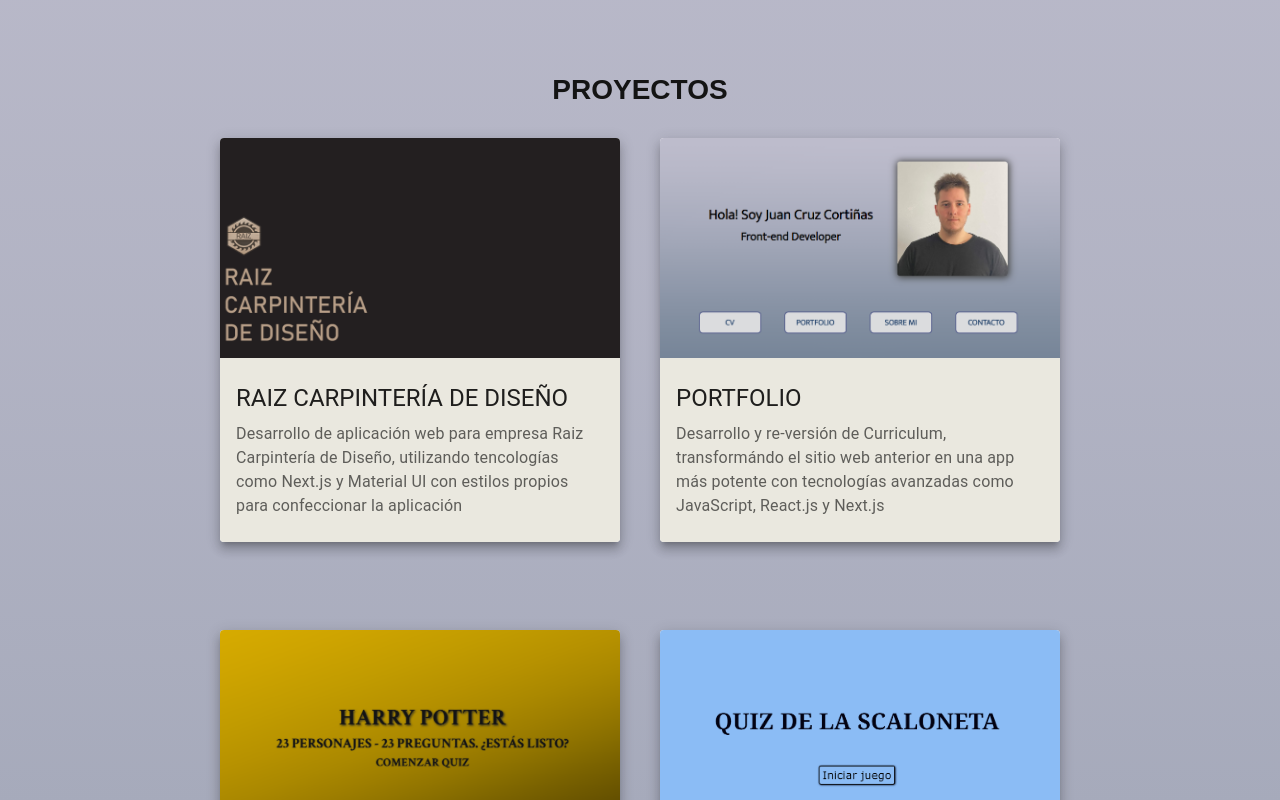
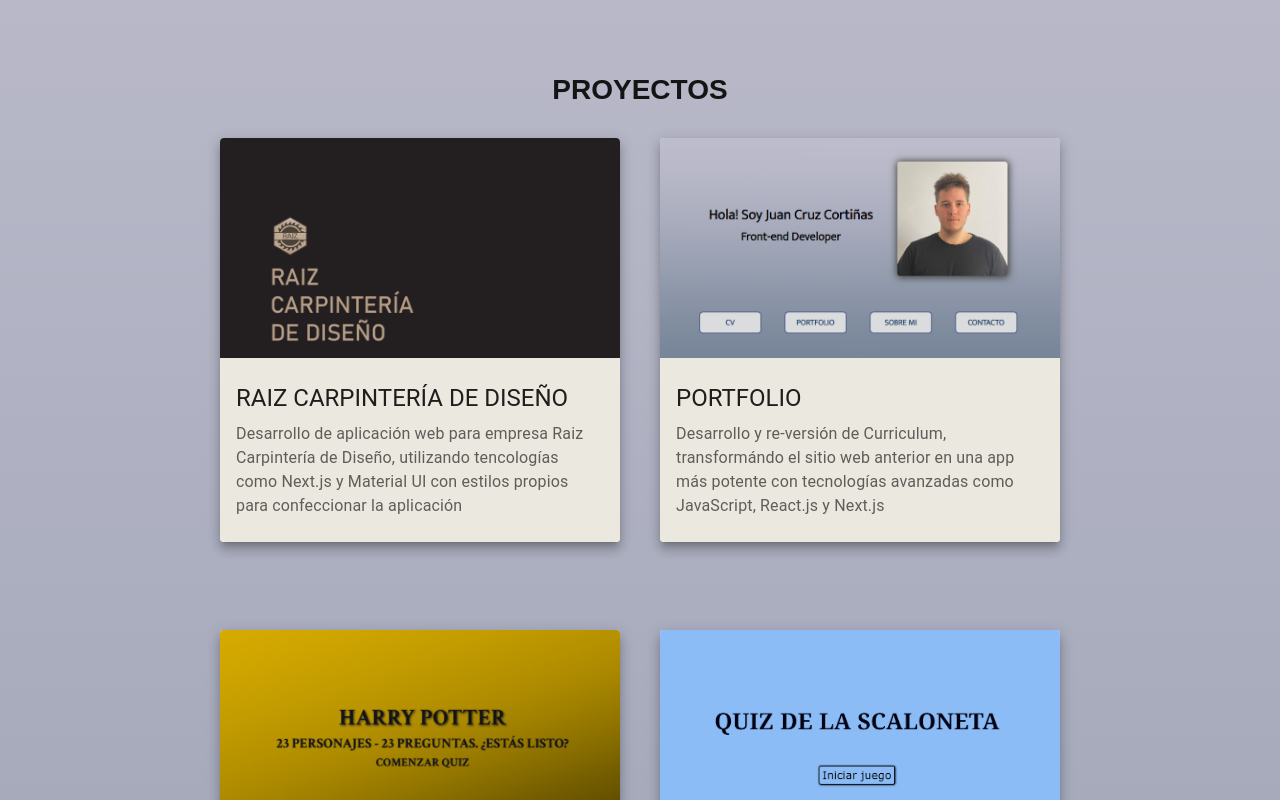
Before and after one commit to Jcruzcorti/portfolio, a Next.js app: page / in a window 1280 px wide. Shown: the part 1160-1960 px from the top of the page. Built offline with nearby package versions, Linux system fonts and the light colour scheme; a web font is replaced by a local one.

Commit message:
We fix image size of Raiz Carpintería de Diseño

```diff
--- a/components/mock/Proyects.jsx
+++ b/components/mock/Proyects.jsx
@@ -5,7 +5,7 @@ export const proyects = [
         tittle:'RAIZ CARPINTERÍA DE DISEÑO',
         description:'Desarrollo de aplicación web para empresa Raiz Carpintería de Diseño, utilizando tencologías como Next.js y Material UI con estilos propios para confeccionar la aplicación',
         url:'https://raizcarpinteria.vercel.app/',
-        img:'/raizweb3.png'
+        img:'/raizweb3b.png'
     },
 
     {
--- a/components/proyectos/Proyectos.jsx
+++ b/components/proyectos/Proyectos.jsx
@@ -15,11 +15,11 @@ function Proyectos({item}) {
       <Link href={item.url} target='_blank'>
         <Card sx={{maxWidth: 400, my: 3, }} elevation={8}>
             <CardMedia
-              component="img"
-              sx={{ height: 220, objectFit:'cover',}}
+
+              sx={{ height: 220,}}
               image={item.img}
               alt="proyectos"
-              objectFit= "cover"
+
           />
           <CardContent sx={{ '&:last-child': { pb: 3, pt: 3, backgroundColor: "#eae8df" }}}>
             <Typography gutterBottom variant="h5" component="div">
```
Also changed, not shown: public/raizweb3b.png (added).
